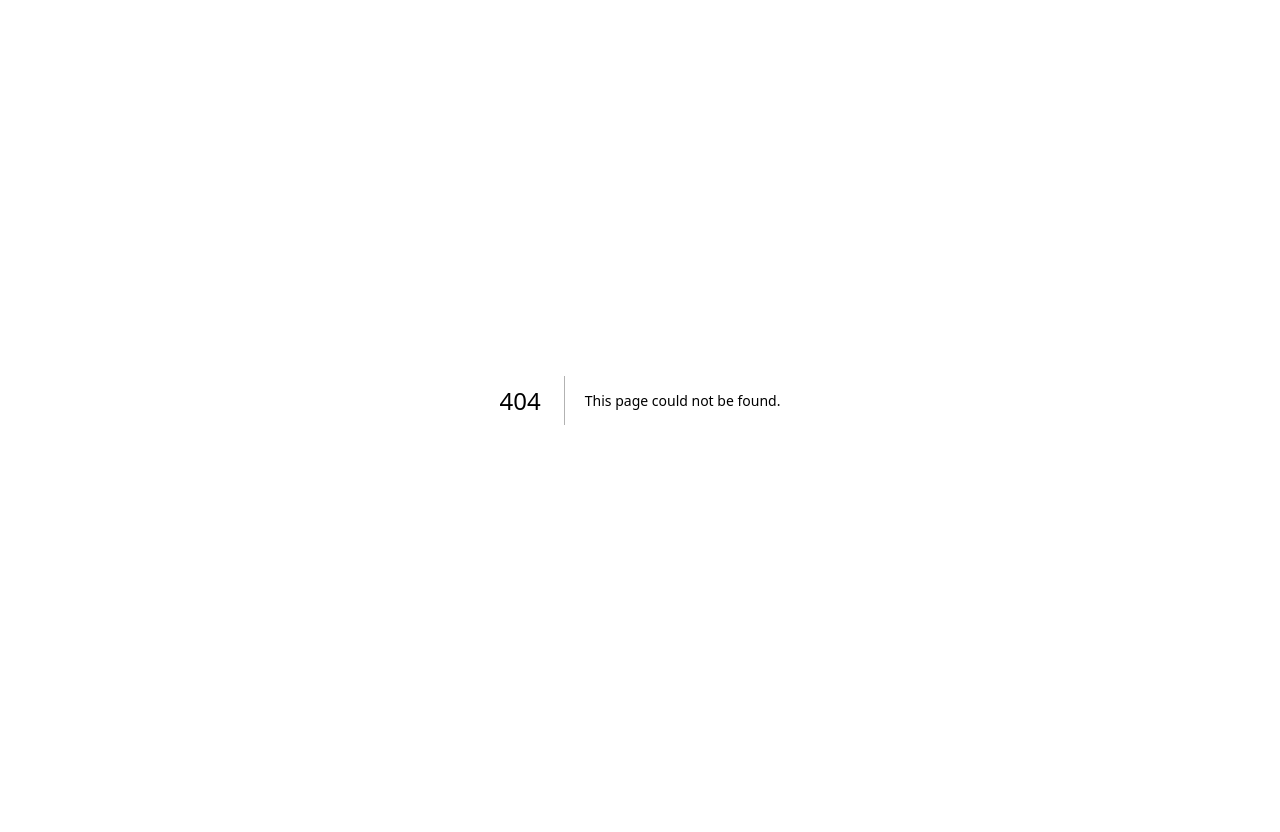
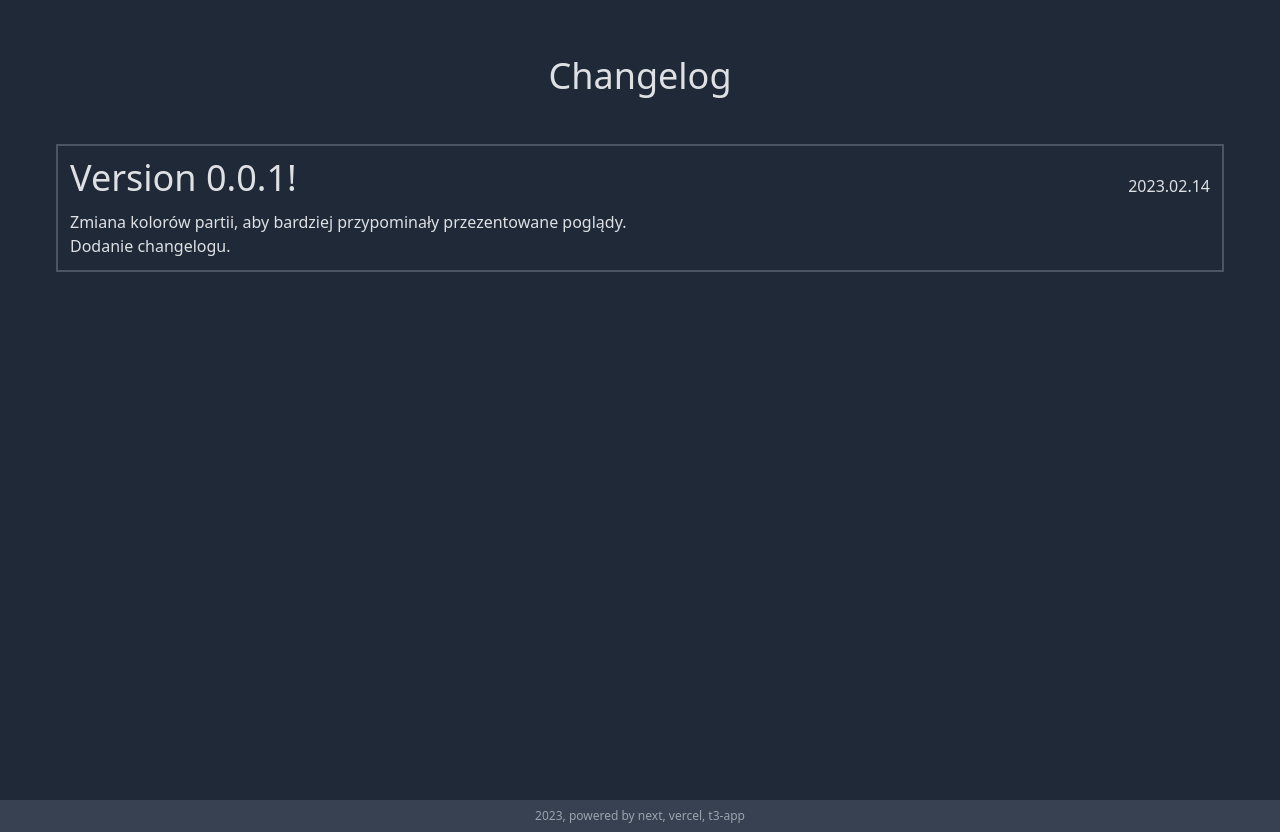
Before and after one commit to undefinedrabb-it/ectidha, a Next.js app: page /changelog in a window 1280 px wide. Before the commit this address had no page. Before the commit the page ends 800 px from the top, so only its background shows below. Built offline with nearby package versions, Linux system fonts and the light colour scheme.

Commit message:
add changelog

```diff
--- /dev/null
+++ b/src/pages/changelog.tsx
@@ -0,0 +1,37 @@
+import Head from 'next/head';
+import React from 'react';
+
+const ChangelogPage = () => {
+  return (
+    <>
+      <Head>
+        <title>Ectidha - Changelog</title>
+        <meta name="description" content="changelog of ectidha" />
+        <link rel="icon" href="/favicon.ico" />
+      </Head>
+      <div className="h-screen">
+        <main className="text-gray-100/90 h-full bg-gray-800 flex-col flex p-8">
+          <h1 className="text-center text-4xl m-6">Changelog</h1>
+          <div className="grow">
+            <section className="m-6 p-3 border-gray-600 border-2">
+              <div className="flex flex-row mb-3">
+                <h2 className="text-4xl grow">Version 0.0.1!</h2>
+                <div className="self-end">2023.02.14</div>
+              </div>
+              <p>
+                Zmiana kolorów partii, aby bardziej przypominały przezentowane
+                poglądy.
+              </p>
+              <p>Dodanie changelogu.</p>
+            </section>
+          </div>
+        </main>
+        <footer className="text-xs text-center text-gray-400 p-2 bg-gray-700">
+          <p>2023, powered by next, vercel, t3-app</p>
+        </footer>
+      </div>
+    </>
+  );
+};
+
+export default ChangelogPage;
```
